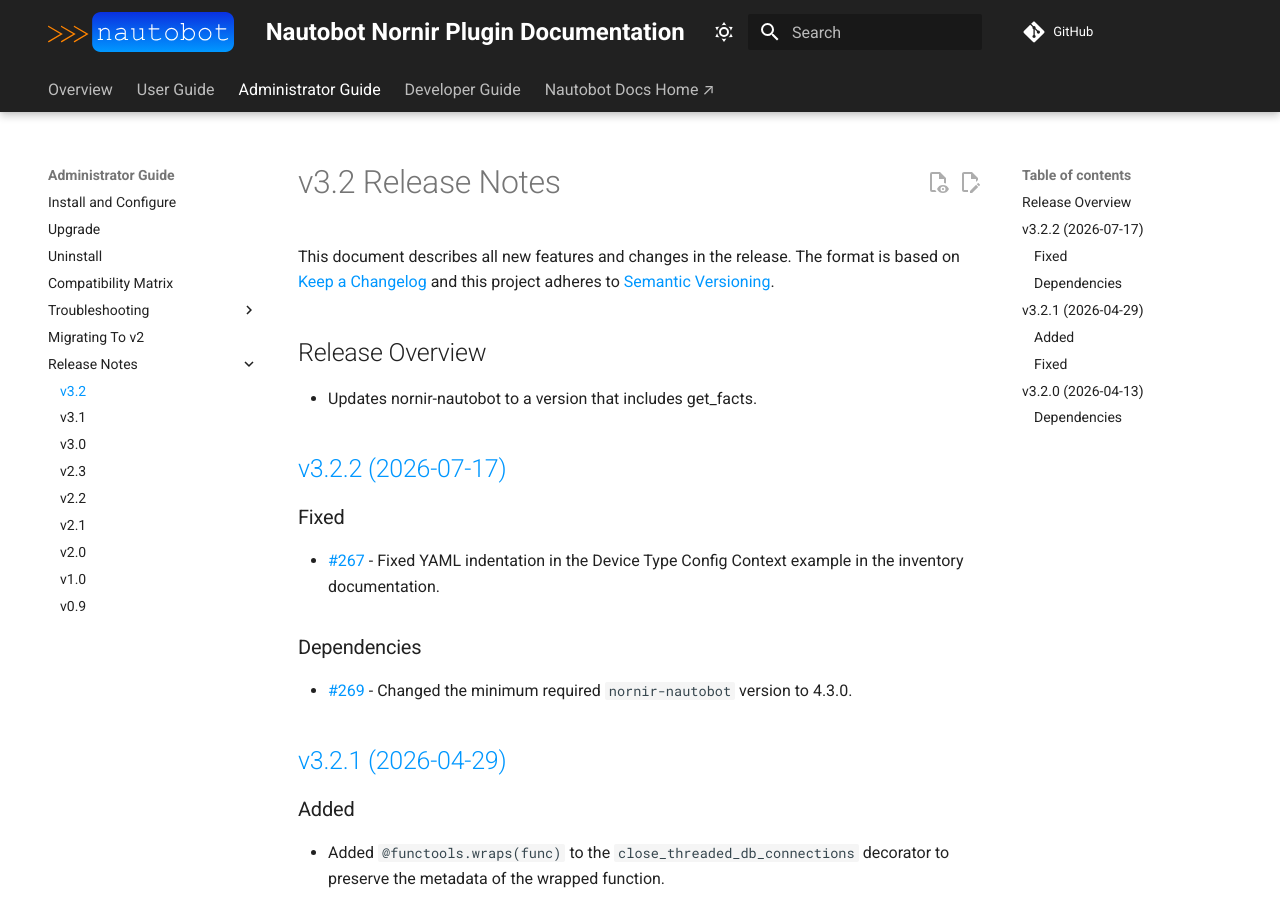
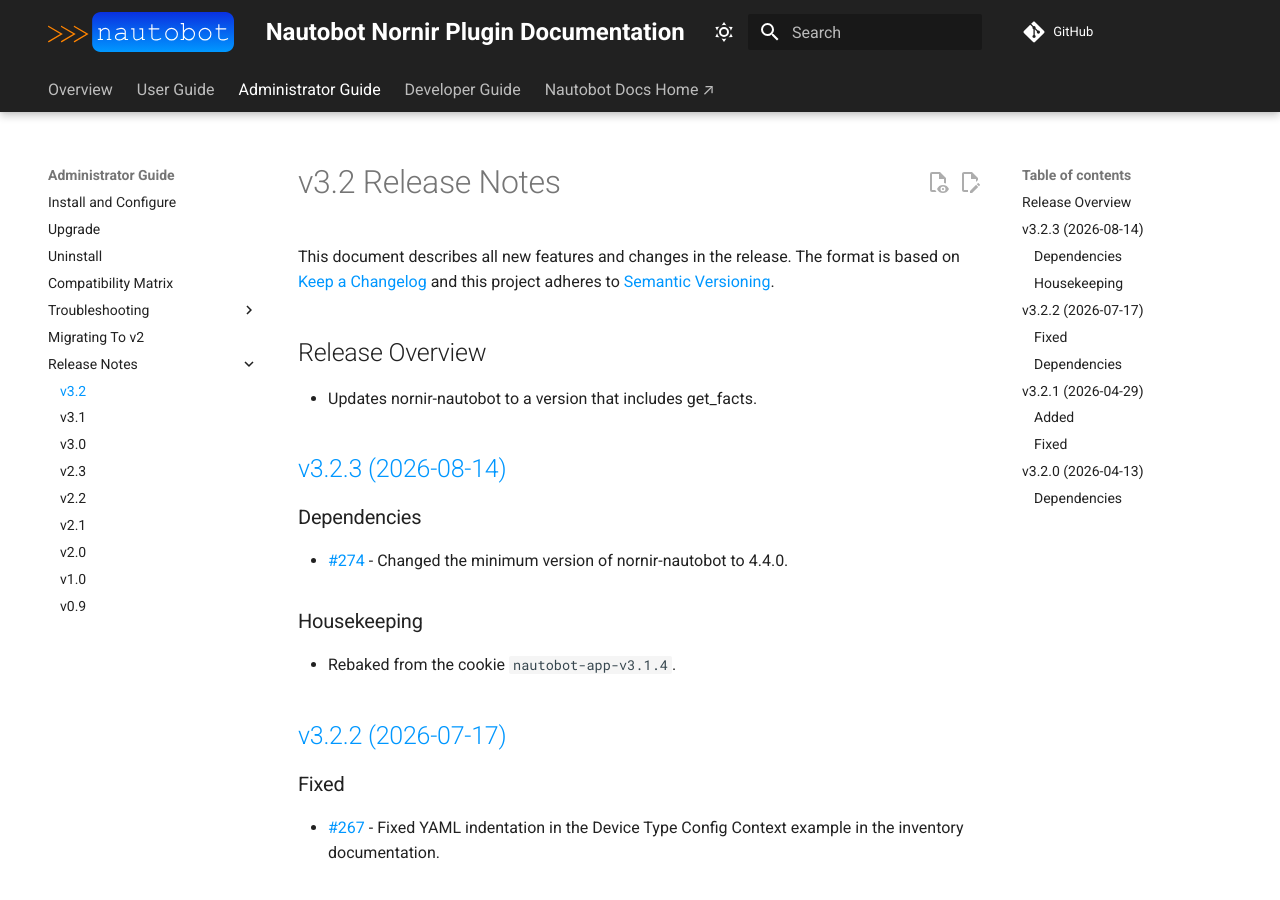
Before and after one commit to nautobot/nautobot-app-nornir, an MkDocs documentation site: the page built from docs/admin/release_notes/version_3.2.md, in a window 1280 px wide and 900 px high. Built offline with MkDocs 1.6.1 and Material for MkDocs 9.7.7, drawn with Linux system fonts in a browser that asks for light colours; comment, search, counter and statistics services are not loaded.

Commit message:
prepare release v3.2.3

```diff
--- a/docs/admin/release_notes/version_3.2.md
+++ b/docs/admin/release_notes/version_3.2.md
@@ -7,6 +7,16 @@
 - Updates nornir-nautobot to a version that includes get_facts.
 
 <!-- towncrier release notes start -->
+
+## [v3.2.3 (2026-08-14)](https://github.com/nautobot/nautobot-app-nornir/releases/tag/v3.2.3)
+
+### Dependencies
+
+- [#274](https://github.com/nautobot/nautobot-app-nornir/issues/274) - Changed the minimum version of nornir-nautobot to 4.4.0.
+
+### Housekeeping
+
+- Rebaked from the cookie `nautobot-app-v3.1.4`.
 
 ## [v3.2.2 (2026-07-17)](https://github.com/nautobot/nautobot-app-nornir/releases/tag/v3.2.2)
 
--- a/pyproject.toml
+++ b/pyproject.toml
@@ -1,6 +1,6 @@
 [tool.poetry]
 name = "nautobot-plugin-nornir"
-version = "3.2.3a0"
+version = "3.2.3"
 description = "Nautobot App that provides a shim layer to simplify using Nornir within other Nautobot Apps and Nautobot Jobs"
 authors = ["Network to Code, LLC <info@networktocode.com>"]
 license = "Apache-2.0"
```
Also changed, not shown: 3 other files.
